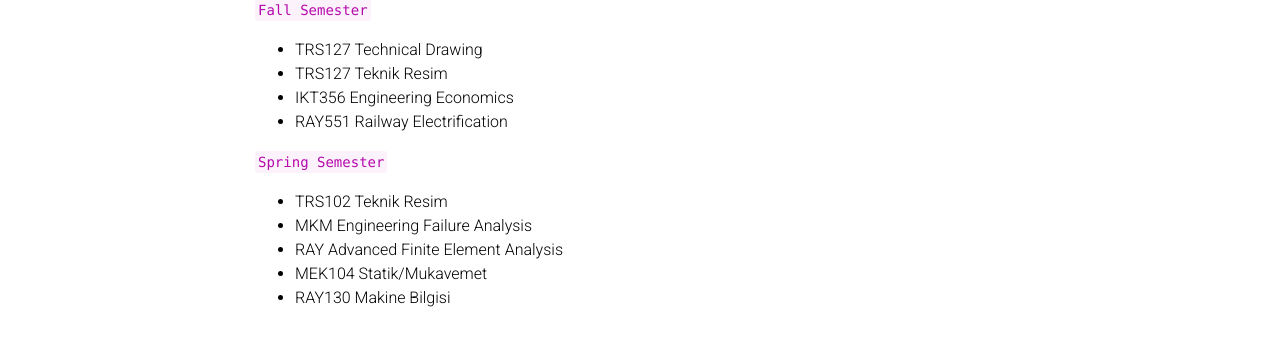
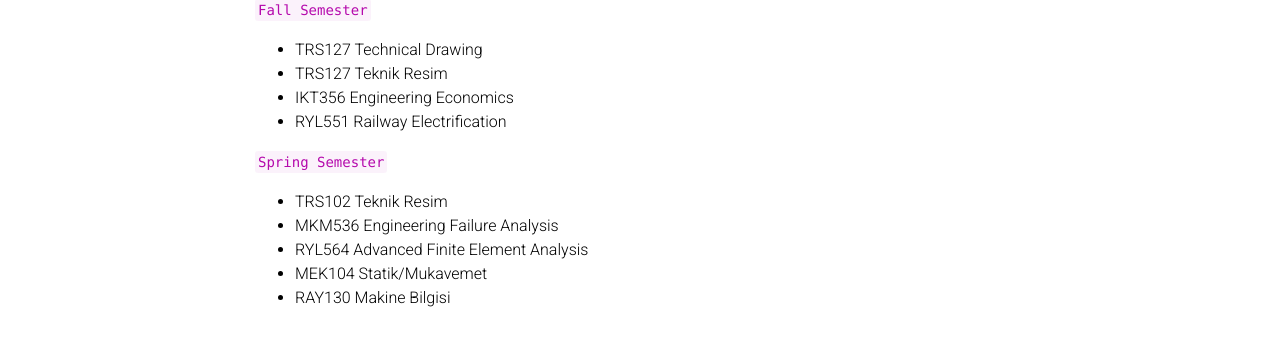
Before and after one commit to ozgunsunar/ozgunsunar.github.io, a Jekyll site: the page built from _pages/teaching.md, in a window 1280 px wide. Shown: the part 320-668 px from the top of the page. Built offline with Jekyll 4.4.1, drawn with Linux system fonts in a browser that asks for light colours; comment, search, counter and statistics services are not loaded; a style sheet for code colours, icons or effects is not loaded.

Commit message:
Update teaching.md

```diff
--- a/_pages/teaching.md
+++ b/_pages/teaching.md
@@ -15,11 +15,11 @@ with no order;
  - TRS127 Technical Drawing
  - TRS127 Teknik Resim
  - IKT356 Engineering Economics
- - RAY551 Railway Electrification
+ - RYL551 Railway Electrification
 
  `Spring Semester` <br>
  - TRS102 Teknik Resim
- - MKM    Engineering Failure Analysis
- - RAY    Advanced Finite Element Analysis
+ - MKM536 Engineering Failure Analysis
+ - RYL564 Advanced Finite Element Analysis
  - MEK104 Statik/Mukavemet
  - RAY130 Makine Bilgisi
```
